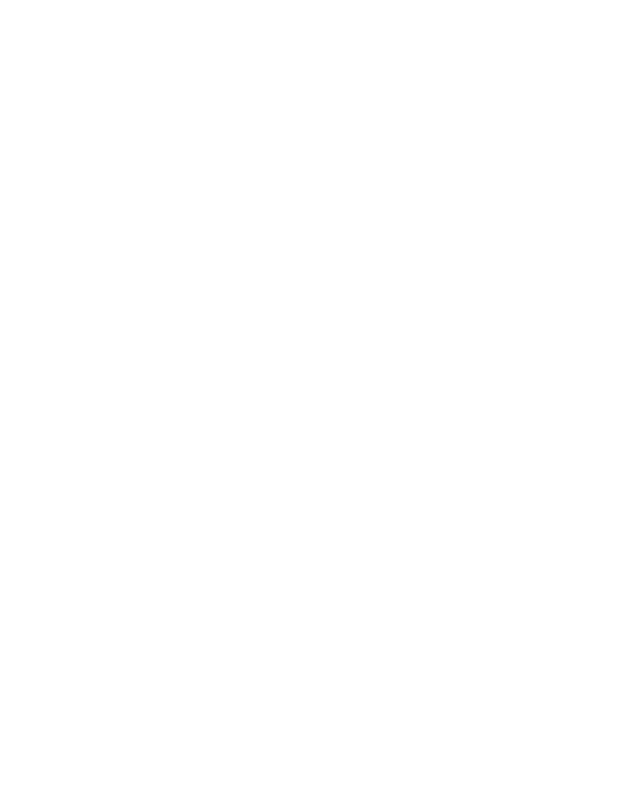
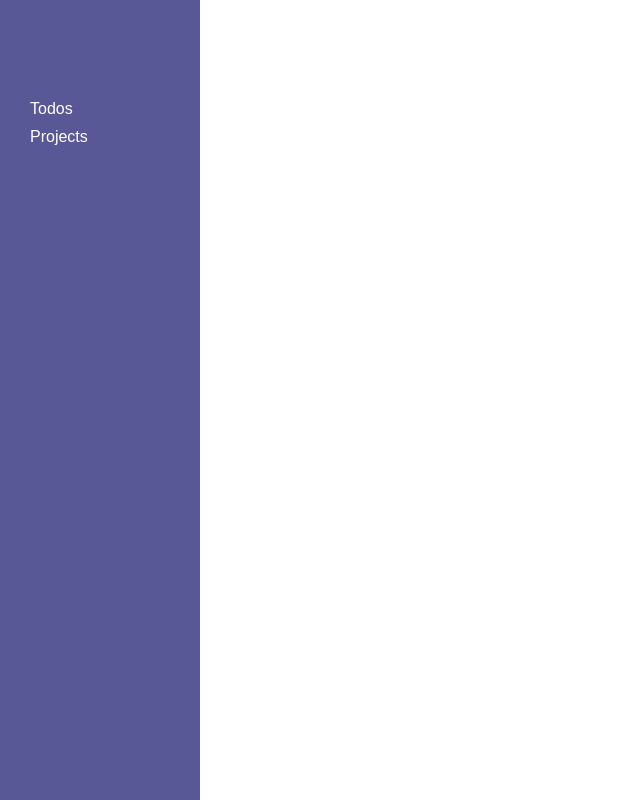
Before and after one commit to g-partha/todo-list, a website built with webpack: page src/template.html in a window 1280 px wide. Shown: the whole page, without its empty margins (0-640 px from the left). Built offline with nearby package versions, Linux system fonts and the light colour scheme.

Commit message:
Add sidebar ui and style

```diff
--- a/src/index.js
+++ b/src/index.js
@@ -1,6 +1,8 @@
 import {createTodo, getTodo, getTodosByProject, deleteTodo, getTodosList, updateTodo, recoverTodosFromLocalStorage,} from "./todos";
 import {createProject, getProject, deleteProject, getProjectsList, updateProject, recoverProjectsFromLocalStorage,} from "./projects";
 import "./tests";
+import "./todo-ui";
+import "./style.css"
 
 recoverTodosFromLocalStorage();
 recoverProjectsFromLocalStorage();
--- /dev/null
+++ b/src/style.css
@@ -0,0 +1,33 @@
+
+*{
+    margin: 0;
+    padding: 0;
+    box-sizing: border-box;
+}
+
+div#container{
+    min-height: 100vh;
+    display: grid;
+    grid-template-columns: 200px 1fr;
+}
+div#sidebar{
+    grid-column: 1 / 2;
+    background-color: rgba(1, 1, 96, 0.653);
+    display: grid;
+    grid-template-rows: 100px 1fr;
+}
+#nav-bar{
+    grid-row: 2 / 3;
+    padding-left: 30px;
+    display: flex;
+    flex-direction: column;
+    gap: 10px;
+
+}
+.nav-buttons{
+    background: none;
+    border: none;
+    color: white;
+    font-size: 16px;
+    text-align: left;
+}
--- a/src/template.html
+++ b/src/template.html
@@ -6,6 +6,6 @@
     <title>To-do List</title>
 </head>
 <body>
-
+    <div id="container"></div>
 </body>
 </html>
--- /dev/null
+++ b/src/todo-ui.js
@@ -0,0 +1,16 @@
+const container = document.querySelector("div#container");
+
+const sidebar = document.createElement("div");
+sidebar.setAttribute("id", "sidebar");
+container.appendChild(sidebar);
+const navBar = document.createElement("nav");
+navBar.setAttribute("id", "nav-bar");
+sidebar.appendChild(navBar);
+const todosButton = document.createElement("button");
+todosButton.classList.toggle("nav-buttons");
+todosButton.textContent = "Todos";
+navBar.appendChild(todosButton);
+const projectsButton = document.createElement("button");
+projectsButton.classList.toggle("nav-buttons");
+projectsButton.textContent = "Projects";
+navBar.appendChild(projectsButton);
```
